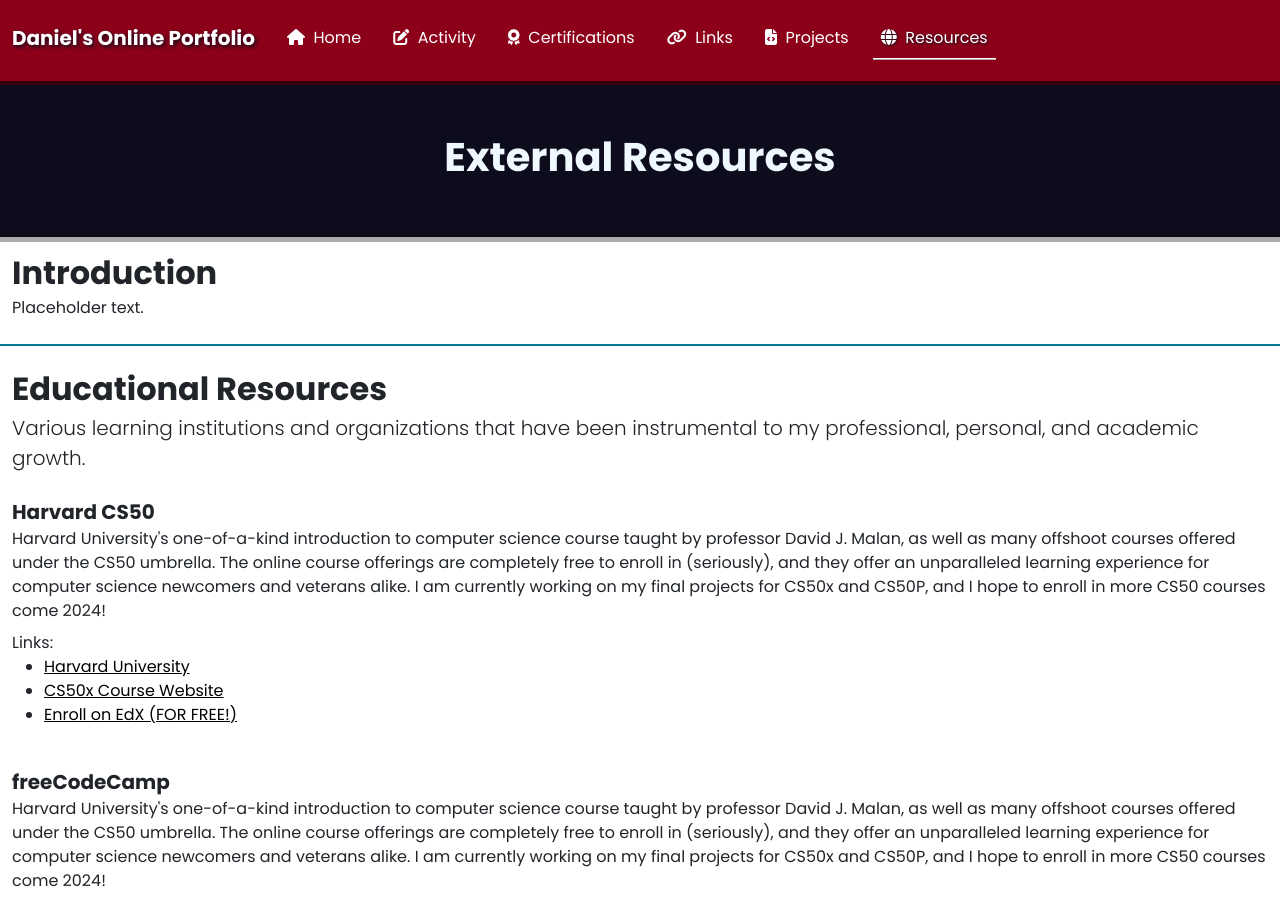
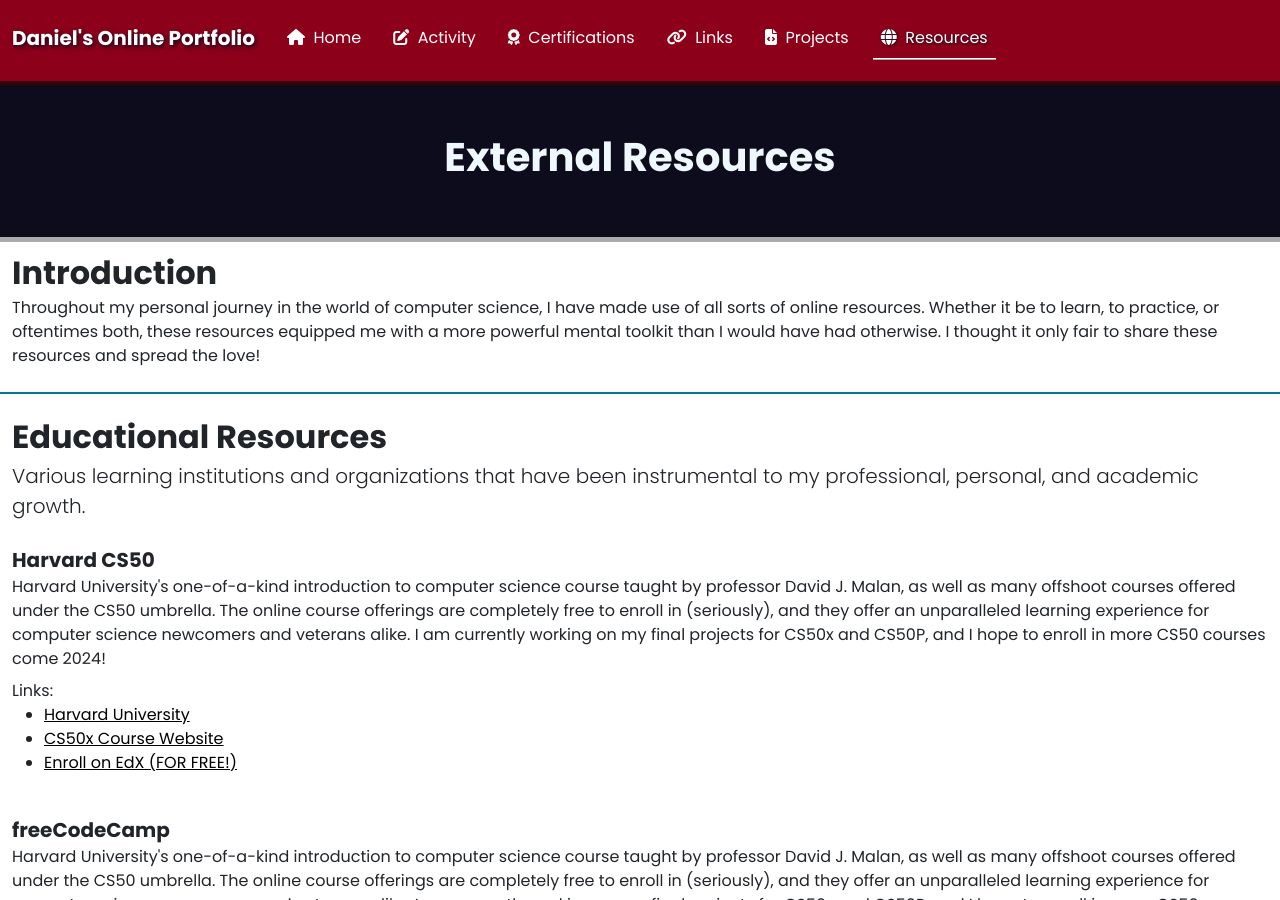
Before and after one commit to DanielTheFletch/portfolio, a Jekyll site: the page built from resources.html, in a window 1280 px wide and 900 px high. Built offline with Jekyll 4.4.1, drawn with Linux system fonts in a browser that asks for light colours.

Commit message:
Add introductory text to Resources page

```diff
--- a/resources.html
+++ b/resources.html
@@ -11,7 +11,7 @@
 <!-- Introduction -->
 <div class="container-fluid border-bottom border-secondary border-2 mb-4 pb-2">
   <h2 class="{{ page.subheading }}">Introduction</h2>
-  <p>Placeholder text.</p>
+  <p>Throughout my personal journey in the world of computer science, I have made use of all sorts of online resources. Whether it be to learn, to practice, or oftentimes both, these resources equipped me with a more powerful mental toolkit than I would have had otherwise. I thought it only fair to share these resources and spread the love!</p>
 </div>
 
 <!-- Educational -->
```
